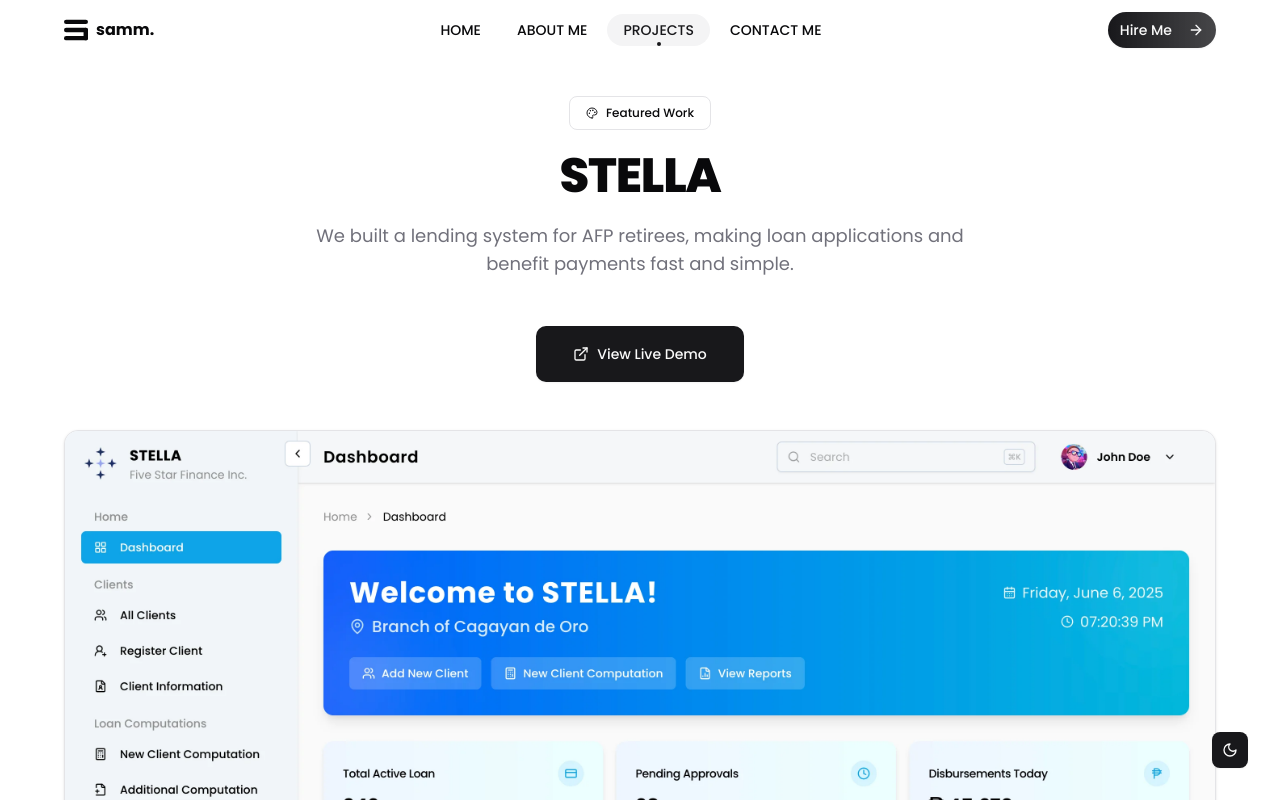
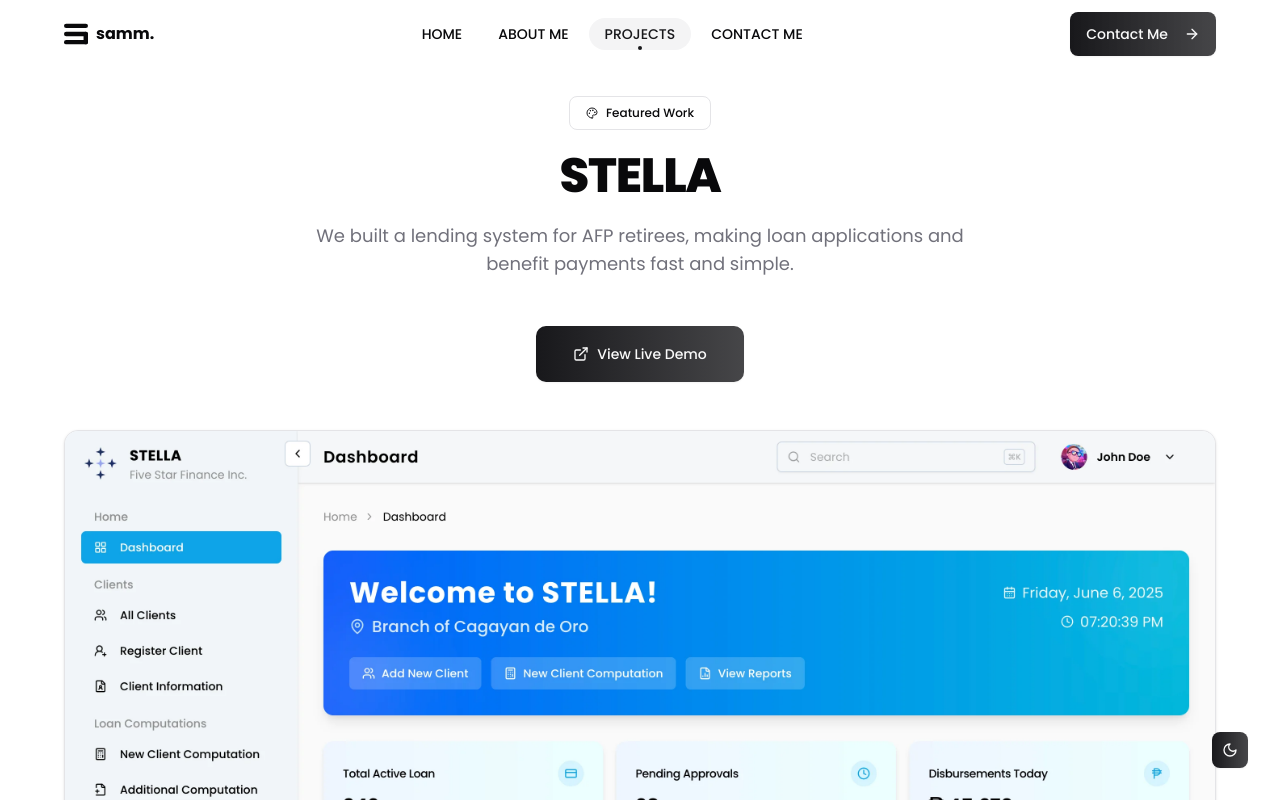
Before and after one commit to SammDumpingStation/personal-portfolio, a Next.js app: page /projects/1 in a window 1280 px wide. Shown: the top 800 px of the page. Built offline with nearby package versions, Linux system fonts and the light colour scheme.

Commit message:
add: Added subtle gradient to the main buttons and some minor fixes

```diff
--- a/components/layouts/NavBar.tsx
+++ b/components/layouts/NavBar.tsx
@@ -3,7 +3,7 @@ import { Logo } from "@/components/Logo";
 import { Button } from "@/components/ui/button";
 import Link from "next/link";
 import { navLinks } from "@/data/links";
-import { usePathname } from "next/navigation";
+import { useRouter, usePathname } from "next/navigation";
 import { cn } from "@/lib/utils";
 import { ArrowRight, Menu, X } from "lucide-react";
 import { useState, useEffect } from "react";
@@ -12,6 +12,7 @@ export default function NavBar() {
   const pathname = usePathname();
   const [isMobileMenuOpen, setIsMobileMenuOpen] = useState(false);
   const [isScrolled, setIsScrolled] = useState(false);
+  const router = useRouter();
 
   // Handle scroll effect
   useEffect(() => {
@@ -76,10 +77,13 @@ export default function NavBar() {
 
       {/* Right Section */}
       <div className="flex items-center gap-3">
-
         {/* Desktop CTA */}
-        <Button className="hidden md:flex rounded-full group px-6 py-2 bg-gradient-to-r from-primary to-primary/80 hover:from-primary/90 hover:to-primary/70 transition-all duration-300">
-          Hire Me
+        <Button
+          className="hidden md:flex px-4 py-3 group  "
+          size="custom"
+          onClick={() => router.push("/contact")}
+        >
+          Contact Me
           <ArrowRight className="ml-2 size-4 transition-transform duration-300 group-hover:translate-x-1" />
         </Button>
 
@@ -117,8 +121,11 @@ export default function NavBar() {
               </Button>
             ))}
 
-            <Button className="mt-4 rounded-full group justify-center">
-              Hire Me
+            <Button
+              className="mt-4 rounded-full group justify-center"
+              onClick={() => router.push("/contact")}
+            >
+              Contact Me
               <ArrowRight className="ml-2 size-4 transition-transform duration-300 group-hover:translate-x-1" />
             </Button>
           </nav>
--- a/components/ui/button.tsx
+++ b/components/ui/button.tsx
@@ -10,7 +10,7 @@ const buttonVariants = cva(
     variants: {
       variant: {
         default:
-          "bg-primary text-primary-foreground shadow-xs hover:bg-primary/90",
+          "text-primary-foreground shadow-xs bg-gradient-to-r from-primary to-primary/80 hover:from-primary/90 hover:to-primary/70 transition-all duration-300",
         destructive:
           "bg-destructive text-white shadow-xs hover:bg-destructive/90 focus-visible:ring-destructive/20 dark:focus-visible:ring-destructive/40 dark:bg-destructive/60",
         outline:
--- a/features/personal-info/components/Hero.tsx
+++ b/features/personal-info/components/Hero.tsx
@@ -43,7 +43,7 @@ export default function Hero() {
             </div>
             <div className="mt-8 flex gap-3">
               <Button size="lg" className="gap-2">
-                <ArrowDownToLine />
+                <ArrowDownToLine className="" />
                 Download CVT
               </Button>
               <Button size="lg" variant="outline" className="gap-2">
--- a/features/projects/components/ProjectImageCarousel.tsx
+++ b/features/projects/components/ProjectImageCarousel.tsx
@@ -96,7 +96,7 @@ export default function ProjectImageCarousel({
             key={index}
             onClick={() => api?.scrollTo(index)}
             className={cn("h-10 w-10 rounded-full border-2", {
-              "border-primary": current === index + 1,
+              "!border-foreground": current === index + 1,
             })}
           >
             {index + 1}
--- a/features/projects/data/projects-data.ts
+++ b/features/projects/data/projects-data.ts
@@ -107,12 +107,6 @@ const projectHighlights: ProjectCardProps[] = [
           id: "logo-2",
           title: "TypeScript",
           image: "/logos/typescript.svg",
-        },
-        {
-          id: "logo-3",
-          title: "Prisma",
-          image: "/logos/prisma.svg",
-          invert: true,
         },
         {
           id: "logo-4",
@@ -302,12 +296,6 @@ const projectsCards: ProjectCardProps[] = [
           id: "logo-2",
           title: "TypeScript",
           image: "/logos/typescript.svg",
-        },
-        {
-          id: "logo-3",
-          title: "Prisma",
-          image: "/logos/prisma.svg",
-          invert: true,
         },
         {
           id: "logo-4",
@@ -776,12 +764,6 @@ const projects: ProjectProps[] = [
           id: "logo-2",
           title: "TypeScript",
           image: "/logos/typescript.svg",
-        },
-        {
-          id: "logo-3",
-          title: "Prisma",
-          image: "/logos/prisma.svg",
-          invert: true,
         },
         {
           id: "logo-4",
```
